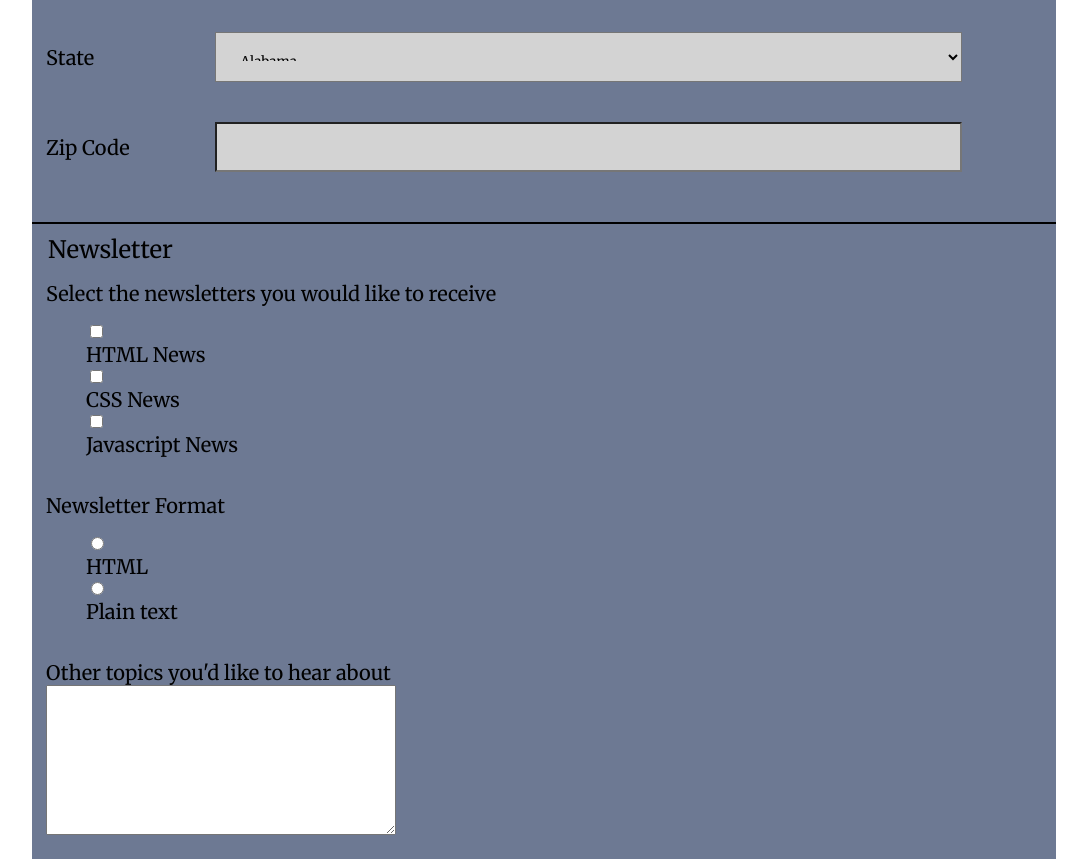
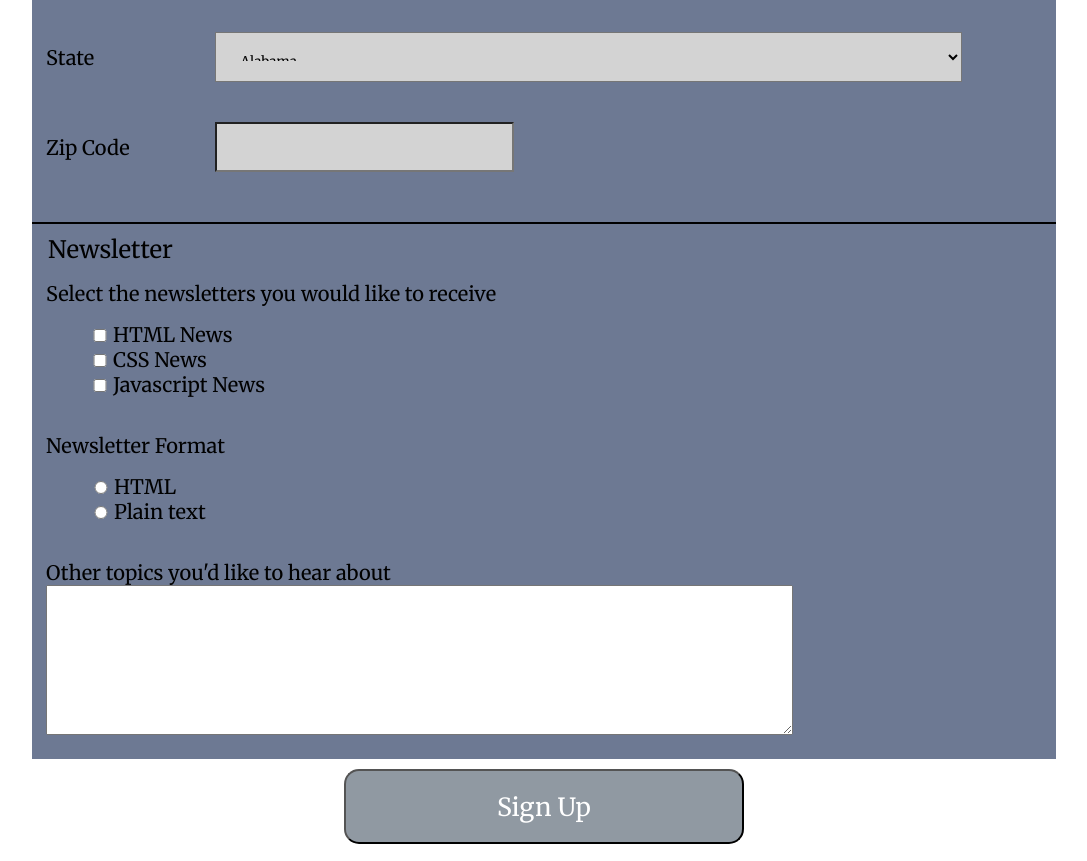
Before and after one commit to LindsWade/Techdegree-Project-3, a plain HTML site: page index.html in a window 1280 px wide. Shown: the part 740-1601 px from the top of the page, without its empty margins (96-1183 px from the left). Drawn offline with Linux system fonts and the light colour scheme.

Commit message:
Fixing Formatting

```diff
--- a/css/styles.css
+++ b/css/styles.css
@@ -6,6 +6,11 @@
   body {
     margin:0;
   }
+
+   #zip {
+      width: 30%;
+    }
+
 
   input[type="text"],
   input[type="email"],
@@ -28,6 +33,17 @@
     height: 100px;
      -webkit-transition: border 2s, background-color 2s, height 2s, -webkit-transform 2s;
     transition: border 2s, background-color 2s, height 2s, transform 2s;
+  }
+
+  input[type="checkbox"],
+  input[type="radio"] {
+    width: 20px;
+    display: inline;
+  }
+
+  input[placeholder] {
+    text-align: right;
+    font-size: 16px;
   }
 
 
@@ -56,6 +72,7 @@
   label {
     display: block;
     font-size: 20px;
+    max-width: 100%
   }
 
   ul {
@@ -85,6 +102,11 @@
     margin-bottom: 10px;
     border: none;
     }
+
+  .check {
+    display: inline;
+    width: 10%;
+  }
 
 
   .newsletter-select {
@@ -124,12 +146,10 @@
   }
 
 
-
-
   .textarea
   {
     height: 150px;
-    width: 350px;
+    width: 75%;
   }
 
 
--- a/index.html
+++ b/index.html
@@ -105,7 +105,7 @@
 
              <div class="contact-input">
              <label for="zip">Zip Code</label>
-             <input type="text" id="zip" name="user_zip">
+             <input class="zip" type="text" id="zip" name="user_zip">
             </div>
 
       </fieldset>
@@ -118,20 +118,20 @@
         <label>Select the newsletters you would like to receive</label>
 
         <ul>
-          <li><input type="checkbox" id="HTML_news" value="HTML_news" name="user_choice"><label for="HTML_news">HTML News</label></li>
+          <li><input type="checkbox" id="HTML_news" value="HTML_news" name="user_choice"><label class="check" for="HTML_news">HTML News</label></li>
 
-          <li><input type="checkbox" id="CSS_news" value="CSS_news" name="user_choice"><label for="CSS_news">CSS News</label></li>
+          <li><input type="checkbox" id="CSS_news" value="CSS_news" name="user_choice"><label class="check" for="CSS_news">CSS News</label></li>
 
-          <li><input type="checkbox" id="javascript_news" value="javascript_news" name="user_choice"><label for="javascript_news">Javascript News</label></li>
+          <li><input type="checkbox" id="javascript_news" value="javascript_news" name="user_choice"><label class="check" for="javascript_news">Javascript News</label></li>
         </ul>
       </div>
 
       <div class="newsletter-select">
         <label>Newsletter Format</label>
         <ul>
-          <li><input type="radio" id="HTML" value="HTML" name="newsletter_format"><label for="HTML">HTML</label></li>
+          <li><input type="radio" id="HTML" value="HTML" name="newsletter_format"><label class="check" for="HTML">HTML</label></li>
 
-          <li><input type="radio" id="plain_text" value="plain_text" name="newsletter_format"><label for="plain_text">Plain text</label></li>
+          <li><input type="radio" id="plain_text" value="plain_text" name="newsletter_format"><label class="check" for="plain_text">Plain text</label></li>
         </ul>
       </div>
 
```
